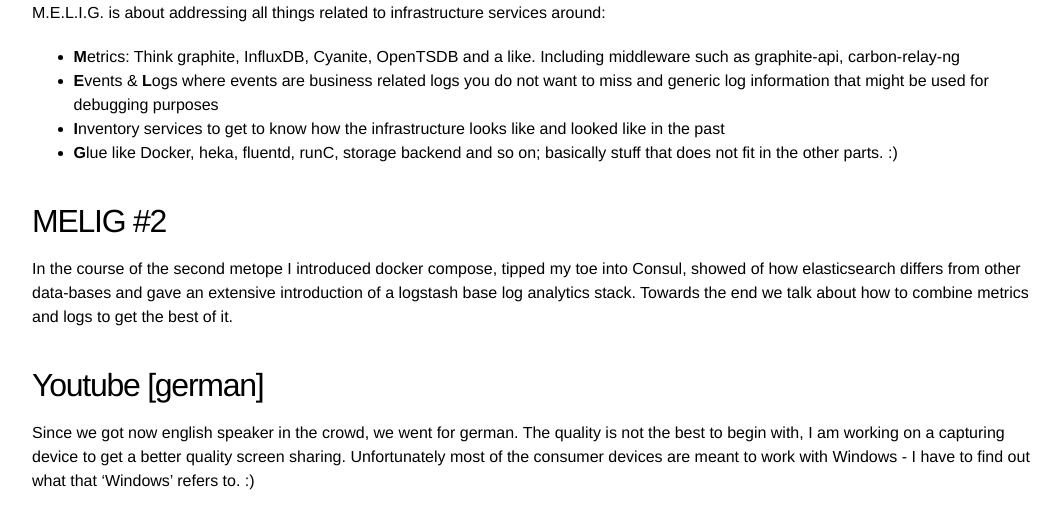
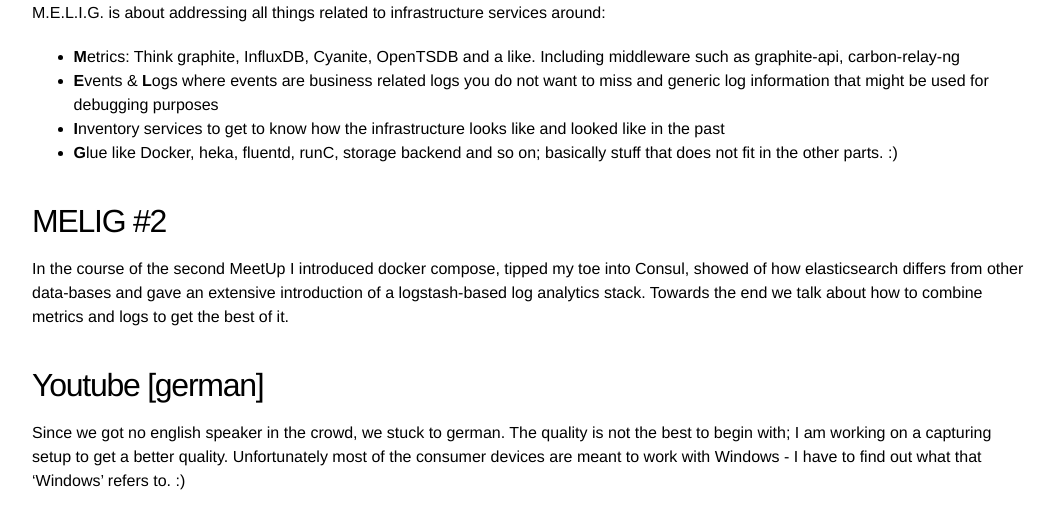
Before and after one commit to ChristianKniep/QNIBIncBlog, a Jekyll site: the page built from _posts/2015-10-29-melig-2.md, in a window 1280 px wide and 900 px high, scrolled down 363 px, cut to the strip 0-529 px from the top of the window. Shown: the whole strip, without its empty margins (108-1169 px from the left). Built offline with Jekyll 4.4.1, drawn with Linux system fonts in a browser that asks for light colours; some of the changed text lies outside the part shown.

Commit message:
remove typos from melig2 post

```diff
--- a/_posts/2015-10-29-melig-2.md
+++ b/_posts/2015-10-29-melig-2.md
@@ -20,12 +20,12 @@ M.E.L.I.G. is about addressing all things related to infrastructure services aro
 - **G**lue like Docker, heka, fluentd, runC, storage backend and so on; basically stuff that does not fit in the other parts. :)
 
 ## MELIG #2
-In the course of the second metope I introduced docker compose, tipped my toe into Consul, showed of how elasticsearch differs from other data-bases and gave an extensive introduction of a logstash base log analytics stack. Towards the end we talk about how to combine metrics and logs to get the best of it.
+In the course of the second MeetUp I introduced docker compose, tipped my toe into Consul, showed of how elasticsearch differs from other data-bases and gave an extensive introduction of a logstash-based log analytics stack. Towards the end we talk about how to combine metrics and logs to get the best of it.
 
 ## Youtube [german]
 
-Since we got now english speaker in the crowd, we went for german.
-The quality is not the best to begin with, I am working on a capturing device to get a better quality screen sharing. Unfortunately most of the consumer devices are meant to work with Windows - I have to find out what that 'Windows' refers to. :)
+Since we got no english speaker in the crowd, we stuck to german.
+The quality is not the best to begin with; I am working on a capturing setup to get a better quality. Unfortunately most of the consumer devices are meant to work with Windows - I have to find out what that 'Windows' refers to. :)
 
 <iframe width="560" height="315" src="https://www.youtube.com/embed/ePyC1WO5vXU" frameborder="0" allowfullscreen></iframe>
 
@@ -77,7 +77,7 @@ The swiss army knife of service checks is `Consul`. It combines
 - Key/Value store,
 - DNS interface to discover services.
 
-I used an example which can be found underneath my [orchestra]() repository.
+I used an example which can be found underneath my [orchestra](https://github.com/ChristianKniep/orchestra) repository.
 
 {% highlight bash %}
 $ git clone https://github.com/ChristianKniep/orchestra.git
@@ -91,6 +91,7 @@ $ cd orchestra/consul/
 {% endhighlight %}
 
 It consists of two containers...
+
 {% highlight bash %}
 $ docker-compose up -d
 Creating consul_consul_1...
@@ -110,7 +111,7 @@ consul    172.17.0.21:8301  alive   server  0.5.2  2         dc1
 [root@terminal /]#
 {% endhighlight %}
 
-The WebUI (`<dockerhost>:8500`) shows two nodes, one got one server (the consul service that is).
+The WebUI (`<dockerhost>:8500`) shows two nodes, one got one server (the consul service, that is).
 
 ![](/pics/2015-10-29/consul_consul.png)
 
```
Also changed, not shown: other parts of _posts/2015-10-29-melig-2.md (+4 -3 lines).
